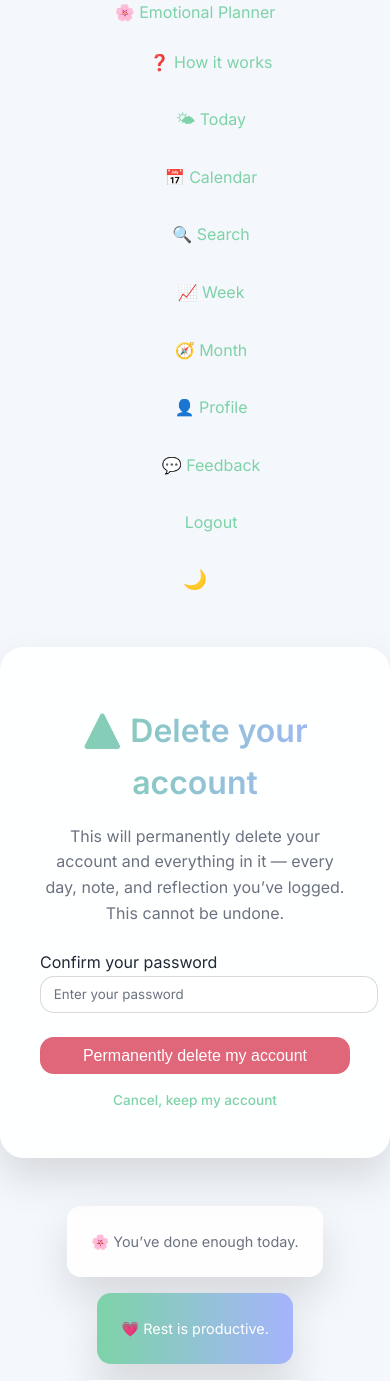
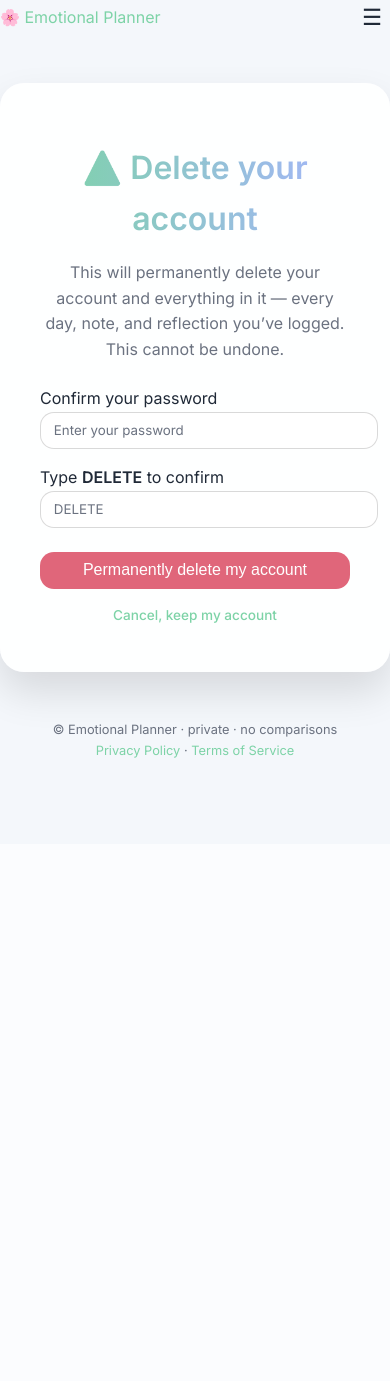
Before and after one commit to SanduAndreea22/day_planner, a Django app: page /delete-account/ in a window 390 px wide. Shown: the top 1381 px of the page. After the commit the page ends 758 px from the top, so only its background shows below. Run offline with Django 5.2, Linux system fonts and the light colour scheme; the visitor is signed in with stand-in values (Sample User, id 1); parts of the project's set-up code (start-up, migrations or seed data) failed here and were passed over.

Commit message:
Fix UX/UI audit findings: mobile nav, hierarchy, friction, CTAs
Hierarchy
- Hide the mood-emoji block on Today when no mood is set yet, instead of
  showing an empty 3rem gap.
- Give "Today" its own visual accent in the navbar, matching the weight
  it already has as the app's main destination.

Consistency
- Drop the repeated footer message cards on functional pages (Feedback,
  Delete Account) where they don't relate to the page content.
- "Close the day gently" is now an outlined button instead of a solid
  fill identical to "Save" — visually distinct as the irreversible
  action it is.

CTA clarity
- Home (logged-out) now ends with a Sign Up CTA in the body, not just
  in the navbar.

Friction
- Add a mobile hamburger menu: the 9 nav links no longer push all page
  content below the fold on every mobile page load.
- Reorder Today so "Close the day gently" comes after Daily Schedule/
  New Block instead of before them, matching the actual order of use.
- Delete Account now requires typing DELETE to confirm, checked both
  client-side (disables submit) and server-side, before an irreversible
  account deletion.
- Fix the Calendar legend claiming an empty-day symbol (⚪) that never
  actually rendered.

Co-Authored-By: Claude Sonnet 5 <noreply@anthropic.com>
Claude-Session: https://claude.ai/code/session_01ARf92ECvxwTErSYwSNzXJd

```diff
--- a/planner/templates/base.html
+++ b/planner/templates/base.html
@@ -25,6 +25,8 @@
         .nav-item { padding: 0.5rem 1rem; border-radius: var(--radius-md); transition: 0.3s; text-align: center; }
         .nav-item.highlight { background: linear-gradient(90deg, var(--primary), var(--secondary)); color: white; font-weight: 600; }
         .nav-item.dark-toggle { background: none; color: var(--text-main); cursor: pointer; border: none; font-size: 1.2rem; }
+
+        .nav-hamburger { display: none; background: none; border: none; font-size: 1.4rem; color: var(--text-main); cursor: pointer; padding: 0.25rem 0.5rem; }
 
         .home-container, .preview-card, .footer-card {
             background: var(--bg-card);
@@ -71,8 +73,10 @@
 
         /* Responsive Mobile */
         @media (max-width: 768px) {
-            .nav-container { flex-direction: column; gap: 1rem; }
-            .nav-menu { flex-direction: column; width: 100%; }
+            .nav-container { flex-wrap: nowrap; justify-content: space-between; }
+            .nav-hamburger { display: block; }
+            .nav-menu { flex-direction: column; width: 100%; display: none; margin-top: 1rem; }
+            .nav-menu.open { display: flex; }
             .nav-item { width: 100%; }
             .home-preview { flex-direction: column; gap: 1rem; }
         }
@@ -84,10 +88,11 @@
     <header class="topbar">
         <div class="nav-container">
             <a href="{% url 'home' %}" class="nav-logo">🌸 <span>Emotional Planner</span></a>
-            <nav class="nav-menu">
+            <button type="button" id="nav-hamburger" class="nav-hamburger" aria-label="Toggle menu" aria-expanded="false" aria-controls="nav-menu">☰</button>
+            <nav class="nav-menu" id="nav-menu">
                 {% if user.is_authenticated %}
                     <a href="{% url 'guide' %}" class="nav-item">❓ How it works</a>
-                    <a href="{% url 'today' %}" class="nav-item">🌤 Today</a>
+                    <a href="{% url 'today' %}" class="nav-item highlight">🌤 Today</a>
                     <a href="{% url 'calendar' %}" class="nav-item">📅 Calendar</a>
                     <a href="{% url 'search' %}" class="nav-item">🔍 Search</a>
                     <a href="{% url 'weekly_score' %}" class="nav-item">📈 Week</a>
@@ -116,11 +121,13 @@
     </main>
 
     <footer>
+        {% block footer_cards %}
         <div class="footer-cards">
             <div class="footer-card">🌸 You’ve done enough today.</div>
             <div class="footer-card highlight">💗 Rest is productive.</div>
             <div class="footer-card">✨ Tomorrow is a new day.</div>
         </div>
+        {% endblock %}
         <div class="footer-meta muted">© Emotional Planner · private · no comparisons</div>
         <div class="footer-meta muted">
             <a href="{% url 'privacy_policy' %}">Privacy Policy</a> · <a href="{% url 'terms' %}">Terms of Service</a>
@@ -149,6 +156,21 @@
         const savedTheme = localStorage.getItem('theme');
         const systemPrefersDark = window.matchMedia('(prefers-color-scheme: dark)').matches;
         applyTheme(savedTheme || (systemPrefersDark ? 'dark' : 'light'));
+
+        const hamburger = document.getElementById('nav-hamburger');
+        const navMenu = document.getElementById('nav-menu');
+
+        hamburger.addEventListener('click', () => {
+            const isOpen = navMenu.classList.toggle('open');
+            hamburger.setAttribute('aria-expanded', isOpen);
+        });
+
+        navMenu.addEventListener('click', (event) => {
+            if (event.target.closest('a')) {
+                navMenu.classList.remove('open');
+                hamburger.setAttribute('aria-expanded', 'false');
+            }
+        });
     </script>
 </body>
 </html>
--- a/planner/templates/planner/auth/delete_account.html
+++ b/planner/templates/planner/auth/delete_account.html
@@ -1,6 +1,7 @@
 {% extends "base.html" %}
 
 {% block title %}⚠️ Delete Account · Emotional Planner{% endblock %}
+{% block footer_cards %}{% endblock %}
 
 {% block content %}
 <div class="auth-card">
@@ -12,7 +13,7 @@
         note, and reflection you’ve logged. This cannot be undone.
     </p>
 
-    <form method="post" class="auth-form" novalidate>
+    <form method="post" class="auth-form" novalidate id="delete-account-form">
         {% csrf_token %}
 
         <div class="form-group">
@@ -20,7 +21,12 @@
             <input type="password" id="password" name="password" placeholder="Enter your password" required>
         </div>
 
-        <button type="submit" class="auth-button button-danger">
+        <div class="form-group">
+            <label for="confirm_text">Type <strong>DELETE</strong> to confirm</label>
+            <input type="text" id="confirm_text" name="confirm_text" placeholder="DELETE" autocomplete="off" required>
+        </div>
+
+        <button type="submit" class="auth-button button-danger" id="delete-account-submit" disabled>
             Permanently delete my account
         </button>
     </form>
@@ -29,4 +35,15 @@
         <a href="{% url 'profile' %}" class="accent-link">Cancel, keep my account</a>
     </p>
 </div>
+
+<script>
+    (function () {
+        var confirmInput = document.getElementById('confirm_text');
+        var submitButton = document.getElementById('delete-account-submit');
+
+        confirmInput.addEventListener('input', function () {
+            submitButton.disabled = confirmInput.value.trim().toUpperCase() !== 'DELETE';
+        });
+    })();
+</script>
 {% endblock %}
--- a/planner/templates/planner/calendar.html
+++ b/planner/templates/planner/calendar.html
@@ -41,7 +41,7 @@
   </div>
 
   <div class="calendar-legend muted">
-    😊 day with an entry · ⚪ empty day — tap any day to add one
+    😊 day with an entry · blank day — tap any day to add one
   </div>
 
 </div>
--- a/planner/templates/planner/feedback.html
+++ b/planner/templates/planner/feedback.html
@@ -1,5 +1,6 @@
 {% extends "base.html" %}
 {% block title %}💬 Feedback · Emotional Planner{% endblock %}
+{% block footer_cards %}{% endblock %}
 
 {% block content %}
 <div class="legal-card">
--- a/planner/templates/planner/home.html
+++ b/planner/templates/planner/home.html
@@ -49,6 +49,10 @@
 
     <section class="home-messages">
         💬 Messages change depending on the day, your mood, and your emotional progress. Try to fill in daily for personalized recommendations.
+    </section>
+
+    <section class="home-cta" style="text-align:center;">
+        <a href="{% url 'register' %}" class="auth-button" style="display:inline-block; width:auto; padding:0.8rem 2rem;">🌸 Start your space</a>
     </section>
 
 </div>
--- a/planner/views.py
+++ b/planner/views.py
@@ -175,6 +175,10 @@ def feedback_view(request):
 def delete_account_view(request):
     if request.method == "POST":
         password = request.POST.get("password", "")
+        confirm_text = request.POST.get("confirm_text", "").strip().upper()
+        if confirm_text != "DELETE":
+            messages.error(request, "Type DELETE to confirm — your account was not deleted.")
+            return redirect("delete_account")
         if request.user.check_password(password):
             user = request.user
             logout(request)
```
Also changed, not shown: planner/templates/planner/day.html (+6 -4 lines), planner/tests/test_delete_account.py (+17 -2 lines).
